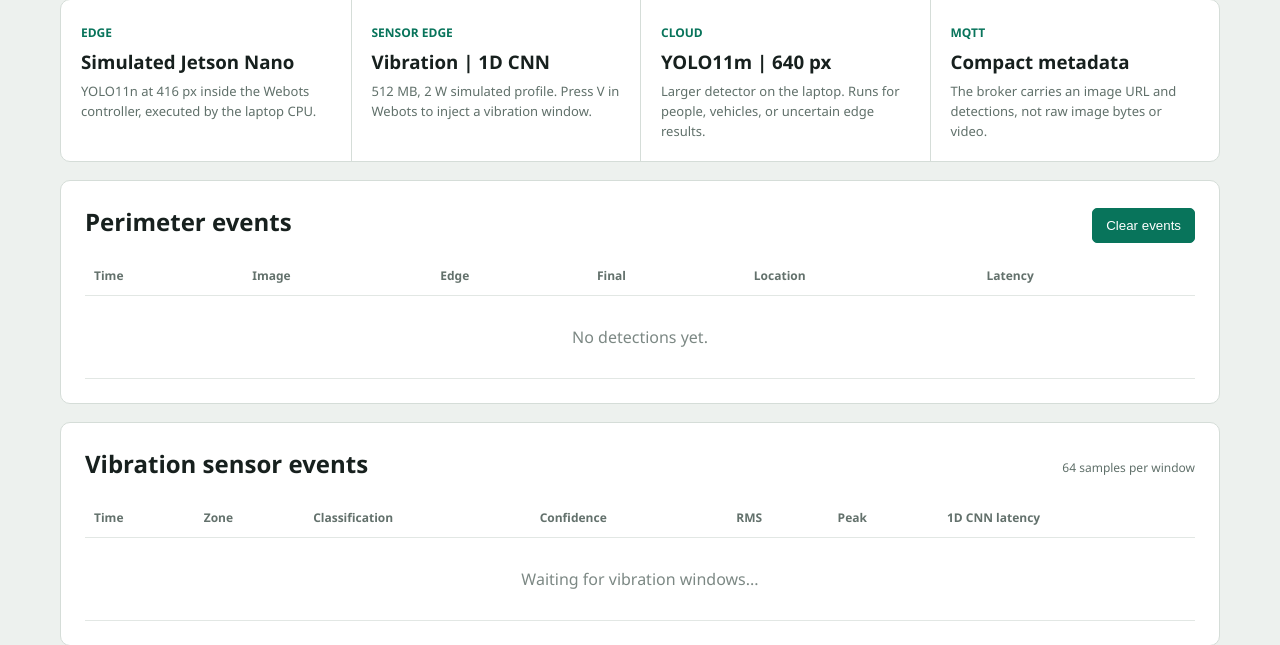
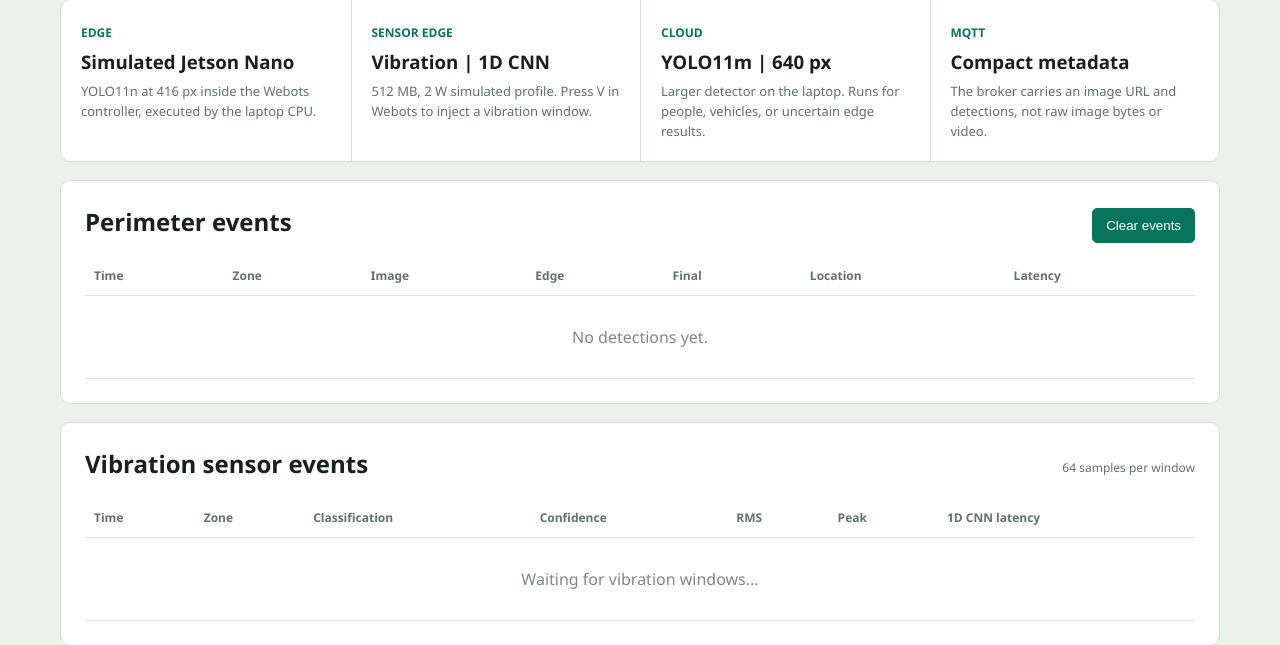
Before and after one commit to manishreddy12/perimeter_security, a Flask app: page / in a window 1280 px wide. Shown: the part 1669-2314 px from the top of the page. Run offline with Flask 3, Linux system fonts and the light colour scheme; data that the repository does not hold is empty; parts of the project's set-up code (start-up, migrations or seed data) failed here and were passed over.

Commit message:
Align cloud persistence with dual-edge architecture

```diff
--- a/cloud/app.py
+++ b/cloud/app.py
@@ -7,6 +7,8 @@ import threading
 import time
 import uuid
 from collections import OrderedDict
+from collections.abc import Iterator
+from contextlib import contextmanager
 from datetime import datetime, timezone
 from typing import Any
 
@@ -61,10 +63,15 @@ def now_iso() -> str:
     return datetime.now(timezone.utc).isoformat()
 
 
-def connect_db() -> sqlite3.Connection:
+@contextmanager
+def connect_db() -> Iterator[sqlite3.Connection]:
     connection = sqlite3.connect(DATABASE_PATH, timeout=10)
     connection.row_factory = sqlite3.Row
-    return connection
+    try:
+        with connection:
+            yield connection
+    finally:
+        connection.close()
 
 
 def create_events_table(connection: sqlite3.Connection) -> None:
@@ -77,6 +84,7 @@ def create_events_table(connection: sqlite3.Connection) -> None:
                 image_name TEXT NOT NULL,
                 image_url TEXT NOT NULL,
                 image_source TEXT NOT NULL,
+                zone TEXT NOT NULL DEFAULT 'north-gate',
                 edge_summary TEXT NOT NULL,
                 edge_detections TEXT NOT NULL,
                 final_summary TEXT NOT NULL,
@@ -157,6 +165,11 @@ def initialize_database() -> None:
             create_events_table(connection)
             if columns and "sensor_readings" not in columns:
                 connection.execute("ALTER TABLE events ADD COLUMN sensor_readings TEXT NOT NULL DEFAULT '{}'")
+            if columns and "zone" not in columns:
+                connection.execute(
+                    "ALTER TABLE events ADD COLUMN zone TEXT NOT NULL "
+                    f"DEFAULT '{PERIMETER_ZONE}'"
+                )
         # Browser uploads are intentionally in memory and disappear on restart.
         connection.execute("DELETE FROM events WHERE image_source='upload'")
 
@@ -318,6 +331,7 @@ def process_edge_result(payload: dict[str, Any]) -> dict[str, Any]:
         "image_name": str(camera_event["image_name"]),
         "image_url": str(camera_event["image_url"]),
         "image_source": str(camera_event.get("source", "camera")),
+        "zone": str(camera_event.get("zone", PERIMETER_ZONE)),
         "sensor_readings": json.dumps(camera_event.get("sensor_readings", {})),
         "edge_summary": str(edge_result["summary"]),
         "edge_detections": json.dumps(edge_detections),
@@ -333,6 +347,7 @@ def process_edge_result(payload: dict[str, Any]) -> dict[str, Any]:
     insert_event(record)
     return {
         "event_id": record["event_id"],
+        "zone": record["zone"],
         "final_summary": final_summary,
         "execution_location": selected,
         "alert": alert,
@@ -381,7 +396,8 @@ def on_mqtt_message(client, userdata, message) -> None:
             if result["alert"]:
                 client.publish(ALERT_TOPIC, json.dumps(result), qos=MQTT_QOS)
             print(
-                f"[cloud] vibration {event_id[:8]} -> {result['classification']} "
+                f"[cloud] vibration {event_id[:8]} zone={result['zone']} "
+                f"-> {result['classification']} "
                 f"({result['confidence']:.0%})",
                 flush=True,
             )
@@ -394,7 +410,8 @@ def on_mqtt_message(client, userdata, message) -> None:
         if result["alert"]:
             client.publish(ALERT_TOPIC, json.dumps(result), qos=MQTT_QOS)
         print(
-            f"[cloud] {event_id[:8]} -> {result['execution_location']} -> "
+            f"[cloud] {event_id[:8]} zone={result['zone']} "
+            f"-> {result['execution_location']} -> "
             f"{result['final_summary']}{' ALERT' if result['alert'] else ''}",
             flush=True,
         )
--- a/cloud/static/app.js
+++ b/cloud/static/app.js
@@ -116,7 +116,7 @@ function showLatest(event) {
 
 function renderEvents(events) {
   if (!events.length) {
-    byId("events").innerHTML = '<tr><td colspan="6" class="empty">No detections yet.</td></tr>';
+    byId("events").innerHTML = '<tr><td colspan="7" class="empty">No detections yet.</td></tr>';
     byId("logs").textContent = "Waiting for an RGB image event...";
     byId("latest").classList.add("hidden");
     return;
@@ -125,6 +125,7 @@ function renderEvents(events) {
   byId("events").innerHTML = events.map(event => `
     <tr>
       <td>${new Date(event.received_at).toLocaleTimeString()}</td>
+      <td>${escapeHtml(event.zone || "north-gate")}</td>
       <td>${escapeHtml(event.image_name)}</td>
       <td>${escapeHtml(event.edge_summary)}</td>
       <td><span class="result ${event.alert ? "danger" : ""}">${escapeHtml(event.final_summary)}</span></td>
@@ -133,7 +134,7 @@ function renderEvents(events) {
     </tr>`).join("");
   byId("logs").textContent = events.slice().reverse().map(event => {
     const time = new Date(event.received_at).toLocaleTimeString();
-    return `[${time}] ${event.image_name} | edge=${event.edge_summary} | ${event.execution_location}=${event.final_summary}${event.alert ? " | ALERT" : ""}`;
+    return `[${time}] ${event.zone || "north-gate"} | ${event.image_name} | edge=${event.edge_summary} | ${event.execution_location}=${event.final_summary}${event.alert ? " | ALERT" : ""}`;
   }).join("\n");
   byId("logs").scrollTop = byId("logs").scrollHeight;
 }
--- a/cloud/templates/index.html
+++ b/cloud/templates/index.html
@@ -59,8 +59,8 @@
       <div class="section-title"><h2>Perimeter events</h2><button id="clear">Clear events</button></div>
       <div class="table-wrap">
         <table>
-          <thead><tr><th>Time</th><th>Image</th><th>Edge</th><th>Final</th><th>Location</th><th>Latency</th></tr></thead>
-          <tbody id="events"><tr><td colspan="6" class="empty">No detections yet.</td></tr></tbody>
+          <thead><tr><th>Time</th><th>Zone</th><th>Image</th><th>Edge</th><th>Final</th><th>Location</th><th>Latency</th></tr></thead>
+          <tbody id="events"><tr><td colspan="7" class="empty">No detections yet.</td></tr></tbody>
         </table>
       </div>
     </section>
```
Also changed, not shown: AGENTS.md (+2 -2 lines), docs/DEMO_RUNBOOK.md (+4 -4 lines), docs/EDGE_LORAWAN_CLOUD_LOGS.md (+3 -3 lines), docs/IMAGE_TRANSFER_FLOW.md (+1 -1 lines), docs/IMPLEMENTATION.md (+8 -5 lines), tests/test_models.py (+41 -0 lines), README.md, docs/README.md.
